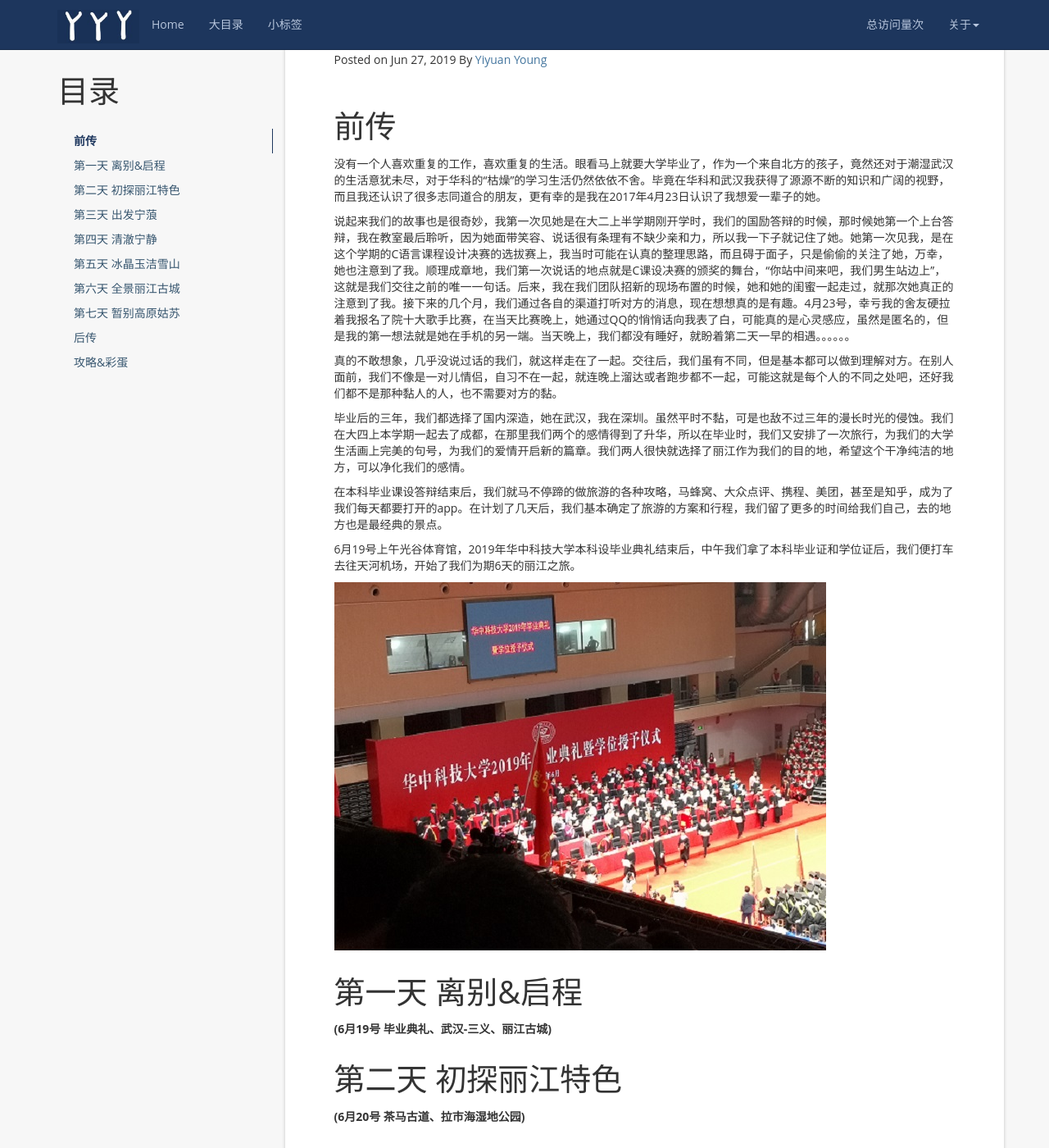
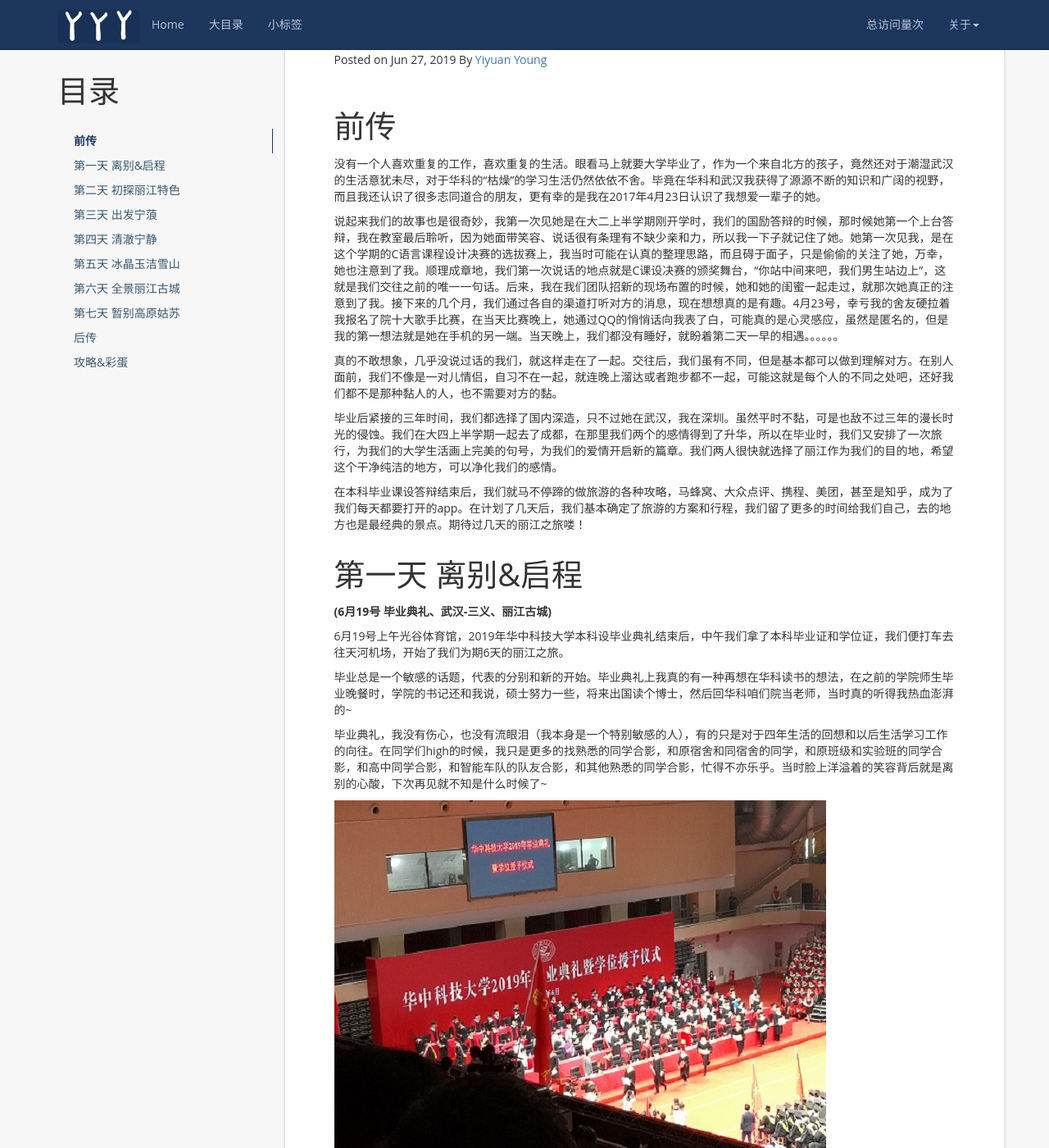
Before and after one commit to yyysjz1997/yyysjz1997.github.io, a Jekyll site: the page built from _posts/2019-06-28-unforgettable-trip-to-Lijiang.md, in a window 1280 px wide and 1400 px high, scrolled down 312 px. Shown: the whole window at 82% size. Built offline with Jekyll 4.4.1, drawn with Linux system fonts in a browser that asks for light colours; nearby versions of some CDN libraries; a script that is not in the unit is left out; comment, search, counter and statistics services are not loaded; some of the changed text lies outside the part shown.

Commit message:
Update 2019-06-28-unforgettable-trip-to-Lijiang.md

```diff
--- a/_posts/2019-06-28-unforgettable-trip-to-Lijiang.md
+++ b/_posts/2019-06-28-unforgettable-trip-to-Lijiang.md
@@ -15,17 +15,13 @@
 
 没有一个人喜欢重复的工作，喜欢重复的生活。眼看马上就要大学毕业了，作为一个来自北方的孩子，竟然还对于潮湿武汉的生活意犹未尽，对于华科的“枯燥”的学习生活仍然依依不舍。毕竟在华科和武汉我获得了源源不断的知识和广阔的视野，而且我还认识了很多志同道合的朋友，更有幸的是我在2017年4月23日认识了我想爱一辈子的她。
 
-说起来我们的故事也是很奇妙，我第一次见她是在大二上半学期刚开学时，我们的国励答辩的时候，那时候她第一个上台答辩，我在教室最后聆听，因为她面带笑容、说话很有条理有不缺少亲和力，所以我一下子就记住了她。她第一次见我，是在这个学期的C语言课程设计决赛的选拔赛上，我当时可能在认真的整理思路，而且碍于面子，只是偷偷的关注了她，万幸，她也注意到了我。顺理成章地，我们第一次说话的地点就是C课设决赛的颁奖的舞台，“你站中间来吧，我们男生站边上”，这就是我们交往之前的唯一一句话。后来，我在我们团队招新的现场布置的时候，她和她的闺蜜一起走过，就那次她真正的注意到了我。接下来的几个月，我们通过各自的渠道打听对方的消息，现在想想真的是有趣。4月23号，幸亏我的舍友硬拉着我报名了院十大歌手比赛，在当天比赛晚上，她通过QQ的悄悄话向我表了白，可能真的是心灵感应，虽然是匿名的，但是我的第一想法就是她在手机的另一端。当天晚上，我们都没有睡好，就盼着第二天一早的相遇。。。。。。
+说起来我们的故事也是很奇妙，我第一次见她是在大二上半学期刚开学时，我们的国励答辩的时候，那时候她第一个上台答辩，我在教室最后聆听，因为她面带笑容、说话很有条理有不缺少亲和力，所以我一下子就记住了她。她第一次见我，是在这个学期的C语言课程设计决赛的选拔赛上，我当时可能在认真的整理思路，而且碍于面子，只是偷偷的关注了她，万幸，她也注意到了我。顺理成章地，我们第一次说话的地点就是C课设决赛的颁奖舞台，“你站中间来吧，我们男生站边上”，这就是我们交往之前的唯一一句话。后来，我在我们团队招新的现场布置的时候，她和她的闺蜜一起走过，就那次她真正的注意到了我。接下来的几个月，我们通过各自的渠道打听对方的消息，现在想想真的是有趣。4月23号，幸亏我的舍友硬拉着我报名了院十大歌手比赛，在当天比赛晚上，她通过QQ的悄悄话向我表了白，可能真的是心灵感应，虽然是匿名的，但是我的第一想法就是她在手机的另一端。当天晚上，我们都没有睡好，就盼着第二天一早的相遇。。。。。。
 
 真的不敢想象，几乎没说过话的我们，就这样走在了一起。交往后，我们虽有不同，但是基本都可以做到理解对方。在别人面前，我们不像是一对儿情侣，自习不在一起，就连晚上溜达或者跑步都不一起，可能这就是每个人的不同之处吧，还好我们都不是那种黏人的人，也不需要对方的黏。
 
-毕业后的三年，我们都选择了国内深造，她在武汉，我在深圳。虽然平时不黏，可是也敌不过三年的漫长时光的侵蚀。我们在大四上本学期一起去了成都，在那里我们两个的感情得到了升华，所以在毕业时，我们又安排了一次旅行，为我们的大学生活画上完美的句号，为我们的爱情开启新的篇章。我们两人很快就选择了丽江作为我们的目的地，希望这个干净纯洁的地方，可以净化我们的感情。
+毕业后紧接的三年时间，我们都选择了国内深造，只不过她在武汉，我在深圳。虽然平时不黏，可是也敌不过三年的漫长时光的侵蚀。我们在大四上半学期一起去了成都，在那里我们两个的感情得到了升华，所以在毕业时，我们又安排了一次旅行，为我们的大学生活画上完美的句号，为我们的爱情开启新的篇章。我们两人很快就选择了丽江作为我们的目的地，希望这个干净纯洁的地方，可以净化我们的感情。
 
-在本科毕业课设答辩结束后，我们就马不停蹄的做旅游的各种攻略，马蜂窝、大众点评、携程、美团，甚至是知乎，成为了我们每天都要打开的app。在计划了几天后，我们基本确定了旅游的方案和行程，我们留了更多的时间给我们自己，去的地方也是最经典的景点。
-
-6月19号上午光谷体育馆，2019年华中科技大学本科设毕业典礼结束后，中午我们拿了本科毕业证和学位证后，我们便打车去往天河机场，开始了我们为期6天的丽江之旅。
-
-![\styles\images\2019-06-28-unforgettable-trip-to-Lijiang/beforetrip.jpg]({{ '\styles\images\2019-06-28-unforgettable-trip-to-Lijiang/beforetrip.jpg' | prepend: site.baseurl  }})
+在本科毕业课设答辩结束后，我们就马不停蹄的做旅游的各种攻略，马蜂窝、大众点评、携程、美团，甚至是知乎，成为了我们每天都要打开的app。在计划了几天后，我们基本确定了旅游的方案和行程，我们留了更多的时间给我们自己，去的地方也是最经典的景点。期待过几天的丽江之旅喽！
 
 
 第一天  离别&启程		{#firstDay}
@@ -33,7 +29,19 @@
 
 **(6月19号 毕业典礼、武汉-三义、丽江古城)**
 
+6月19号上午光谷体育馆，2019年华中科技大学本科设毕业典礼结束后，中午我们拿了本科毕业证和学位证，我们便打车去往天河机场，开始了我们为期6天的丽江之旅。
 
+毕业总是一个敏感的话题，代表的分别和新的开始。毕业典礼上我真的有一种再想在华科读书的想法，在之前的学院师生毕业晚餐时，学院的书记还和我说，硕士努力一些，将来出国读个博士，然后回华科咱们院当老师，当时真的听得我热血澎湃的~
+
+毕业典礼，我没有伤心，也没有流眼泪（我本身是一个特别敏感的人），有的只是对于四年生活的回想和以后生活学习工作的向往。在同学们high的时候，我只是更多的找熟悉的同学合影，和原宿舍和同宿舍的同学，和原班级和实验班的同学合影，和高中同学合影，和智能车队的队友合影，和其他熟悉的同学合影，忙得不亦乐乎。当时脸上洋溢着的笑容背后就是离别的心酸，下次再见就不知是什么时候了~
+
+
+![\styles\images\2019-06-28-unforgettable-trip-to-Lijiang/beforetrip.jpg]({{ '\styles\images\2019-06-28-unforgettable-trip-to-Lijiang/beforetrip.jpg' | prepend: site.baseurl  }})
+
+
+飞往丽江的机票是下午六点的，所以我和她下午三点左右必须从学校出发。毕业典礼中午1点结束，我们吃了午饭就直接去学院领学位证和毕业证，然后把包裹寄回家，直接就奔向了天河机场。
+
+凌晨12：00，飞机落地丽江的三义机场
 
 第二天  初探丽江特色		{#secondDay}
 ====================================
```
